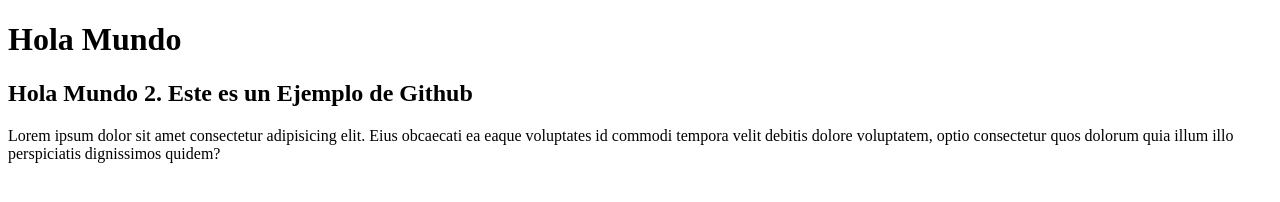
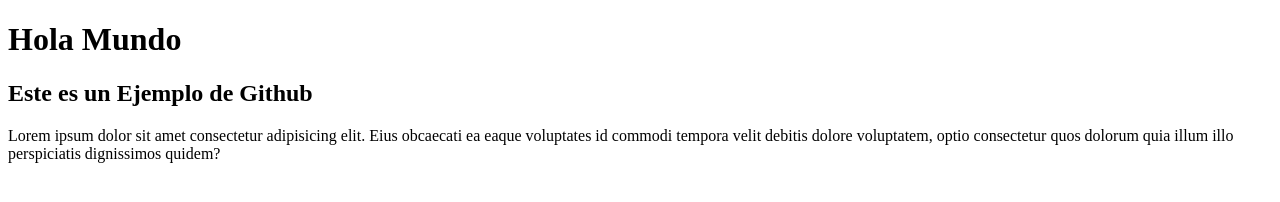
Before and after one commit to Alumnos2026/curso-web-responsive-2026-VARELA-MERCADO, a plain HTML site: page index.html in a window 1280 px wide. Drawn offline with Linux system fonts and the light colour scheme.

Commit message:
SEGUNDO COMMIT

```diff
--- a/index.html
+++ b/index.html
@@ -7,7 +7,7 @@
 </head>
 <body>
     <h1>Hola Mundo</h1>
-    <h2>Hola Mundo 2. Este es un Ejemplo de Github</h2>
+    <h2> Este es un Ejemplo de Github</h2>
     <p>Lorem ipsum dolor sit amet consectetur adipisicing elit. Eius obcaecati ea eaque voluptates id commodi tempora velit debitis dolore voluptatem, optio consectetur quos dolorum quia illum illo perspiciatis dignissimos quidem?</p>
 </body>
 </html>
```
